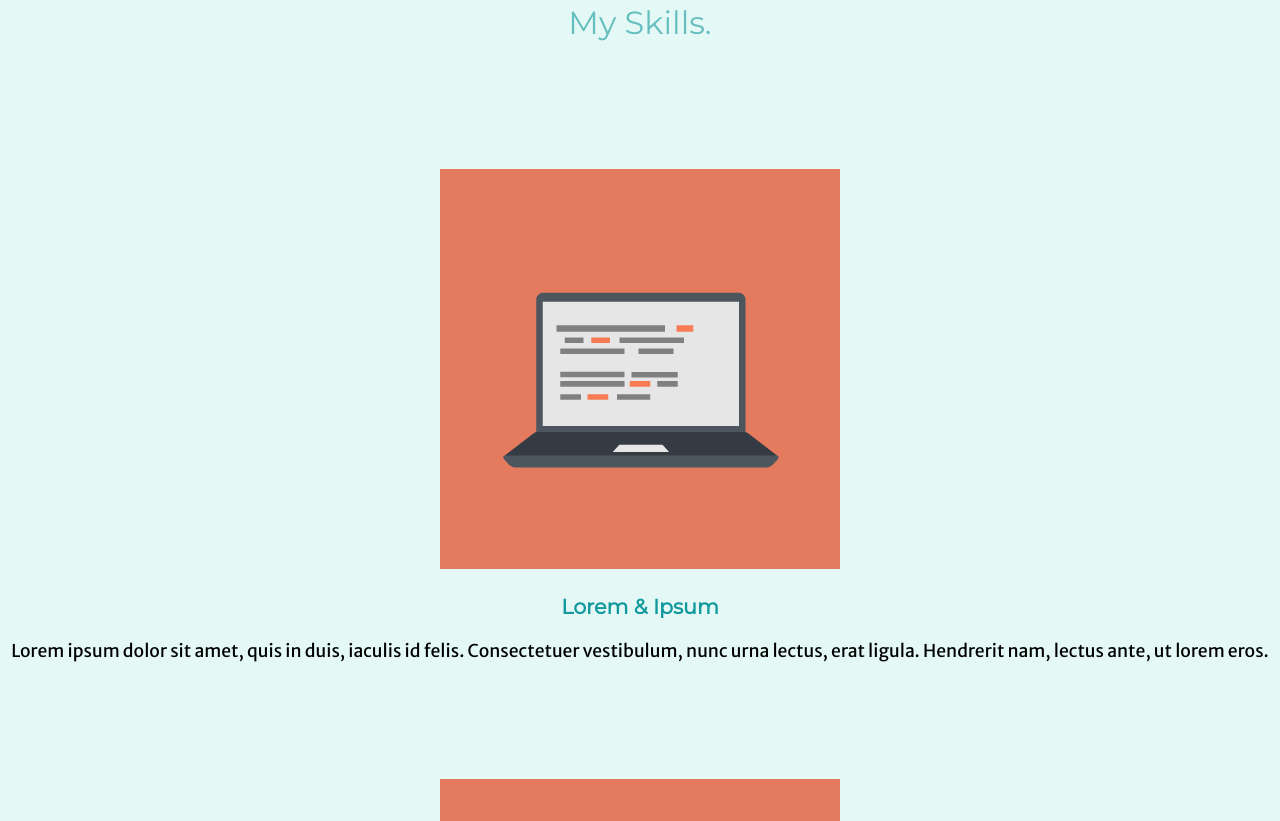
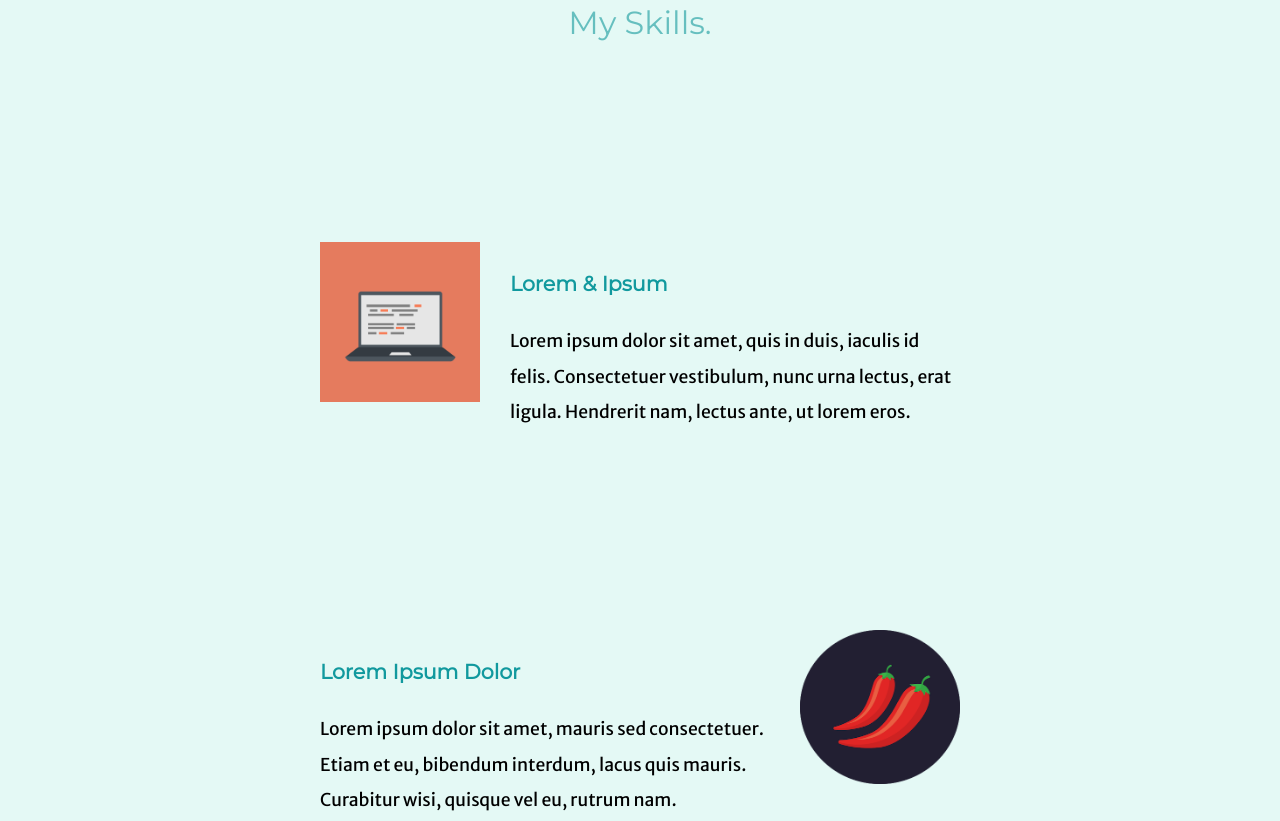
Before and after one commit to strininaidoo/CSS-Challenge, a plain HTML site: page index.html in a window 1280 px wide. Shown: the part 1421-2242 px from the top of the page. Drawn offline with Linux system fonts and the light colour scheme.

Commit message:
image floats

```diff
--- a/css/styles.css
+++ b/css/styles.css
@@ -49,3 +49,30 @@ h3 {
     position: absolute;
     left: 25%;
 }
+
+.skill-row {
+    margin: 100px auto 100px auto;
+    width: 50%;
+    text-align: left;
+    line-height: 2;
+}
+
+.pc_pic1 {
+    width: 25%;
+    float: left;
+    margin-right: 30px;
+}
+
+.pc_pic2 {
+    width: 25%;
+    float: right;
+    margin-left: 30px;
+}
+
+/* .skill-desc1 {
+    clear: left;
+}
+
+.skill-desc2 {
+    clear: right;
+} */
--- a/index.html
+++ b/index.html
@@ -30,14 +30,14 @@
         <div class="skills">
           <h2>My Skills.</h2>
           <div class="skill-row">
-            <img class="" src="images/computer.png" alt="pc1">
+            <img class="pc_pic1" src="images/computer.png" alt="pc1">
             <h3>Lorem & Ipsum</h3>
-            <p>Lorem ipsum dolor sit amet, quis in duis, iaculis id felis. Consectetuer vestibulum, nunc urna lectus, erat ligula. Hendrerit nam, lectus ante, ut lorem eros.</p>
+            <p class="skill-desc1">Lorem ipsum dolor sit amet, quis in duis, iaculis id felis. Consectetuer vestibulum, nunc urna lectus, erat ligula. Hendrerit nam, lectus ante, ut lorem eros.</p>
           </div>
           <div class="skill-row">
-            <img class="" src="images/computer.png" alt="pc1">
+            <img class="pc_pic2" src="images/chillies.png" alt="pc1">
             <h3>Lorem Ipsum Dolor</h3>
-            <p>Lorem ipsum dolor sit amet, mauris sed consectetuer. Etiam et eu, bibendum interdum, lacus quis mauris. Curabitur wisi, quisque vel eu, rutrum nam.</p>
+            <p class="skill-desc2">Lorem ipsum dolor sit amet, mauris sed consectetuer. Etiam et eu, bibendum interdum, lacus quis mauris. Curabitur wisi, quisque vel eu, rutrum nam.</p>
           </div>
         </div>
         <hr>
```
